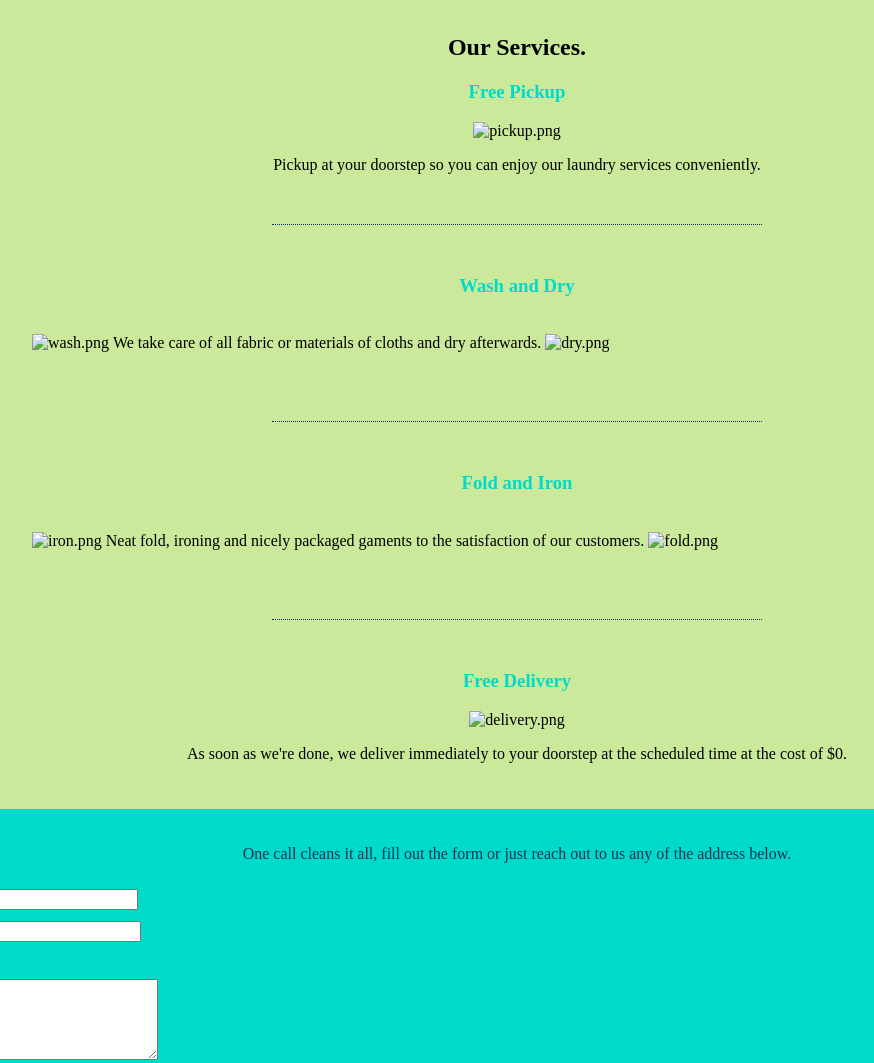
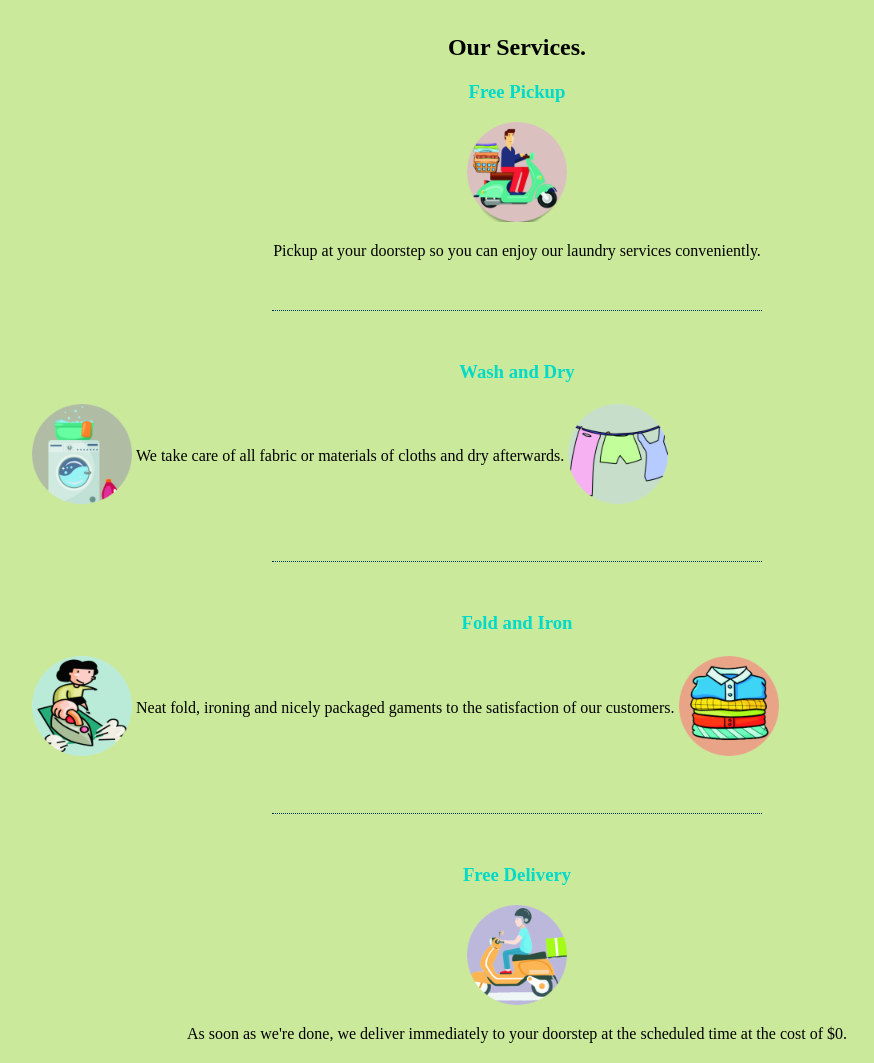
Before and after one commit to Oceebigman/laundry, a plain HTML site: page index.html in a window 1280 px wide. Shown: the part 540-1603 px from the top of the page, without its empty margins (123-997 px from the left). Drawn offline with Linux system fonts and the light colour scheme; files that its build step writes are made by us from their sources; files whose address does not match are found by name.

Commit message:
edited file

```diff
--- a/index.html
+++ b/index.html
@@ -2,7 +2,7 @@
 <html lang="en" dir="ltr">
   <head>
     <meta charset="utf-8">
-    <link rel="stylesheet" href="css/style.css">
+    <link rel="stylesheet" href="style.css">
     <link rel="icon" href="favicon.ico">
     <title></title>
   </head>
@@ -18,7 +18,7 @@
      <h2>Our Services.</h2>
      <div class="FP">
        <h3 class="fp1">Free Pickup</h3>
-       <img class="pickup-img" src="css/pickup.png" alt="pickup.png">
+       <img class="pickup-img" src="pickup.png" alt="pickup.png">
        <p>Pickup at your doorstep so you can enjoy our laundry services conveniently.</p>
      </div>
      <hr>
@@ -27,9 +27,9 @@
        <h3 class="wad1">Wash and Dry</h3>
        <table>
          <tr>
-           <td><img class="wash-img" src="css/wash.png" alt="wash.png"></td>
+           <td><img class="wash-img" src="wash.png" alt="wash.png"></td>
            <td><p>We take care of all fabric or materials of cloths and dry afterwards.</p></td>
-           <td><img class="dry-img" src="css/dry.png" alt="dry.png"></td>
+           <td><img class="dry-img" src="dry.png" alt="dry.png"></td>
          </tr>
        </table>
      </div>
@@ -39,9 +39,9 @@
        <h3 class="fai1">Fold and Iron</h3>
        <table>
          <tr>
-           <td><img class="iron-img" src="css/iron.png" alt="iron.png"></td>
+           <td><img class="iron-img" src="iron.png" alt="iron.png"></td>
            <td><p>Neat fold, ironing and nicely packaged gaments to the satisfaction of our customers.</p></td>
-           <td><img class="fold-img" src="css/fold.png" alt="fold.png"></td>
+           <td><img class="fold-img" src="fold.png" alt="fold.png"></td>
          </tr>
        </table>
      </div>
@@ -49,7 +49,7 @@
 
      <div class="FD">
        <h3 class="fd1">Free Delivery</h3>
-       <img class="delivery-img" src="css/delivery.png" alt="delivery.png">
+       <img class="delivery-img" src="delivery.png" alt="delivery.png">
        <p>As soon as we're done, we deliver immediately to your doorstep at the scheduled time at the cost of $0.</p>
      </div>
    </div>
```
